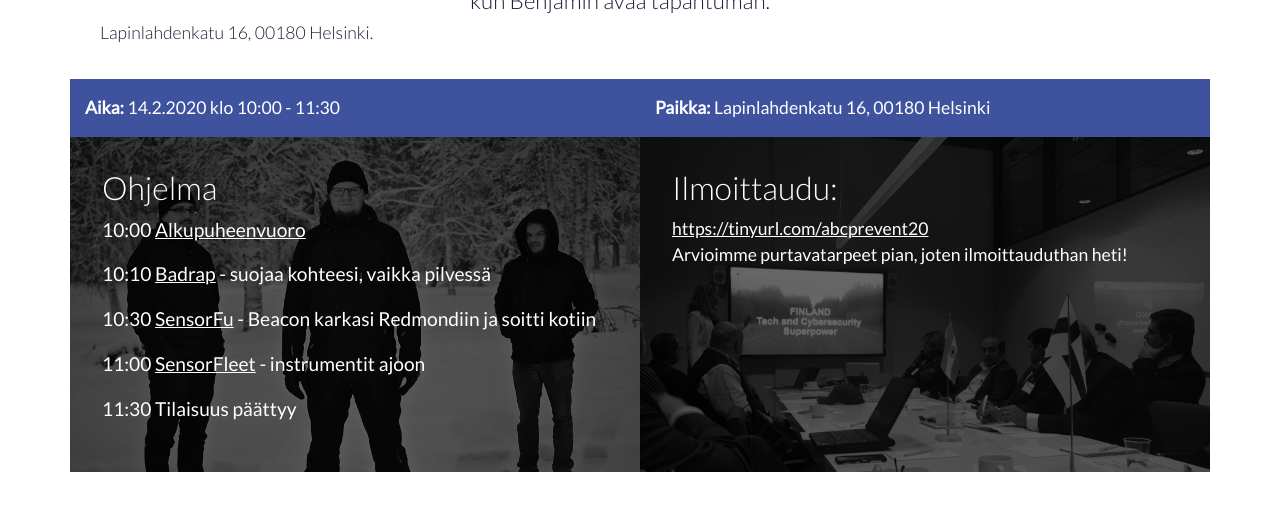
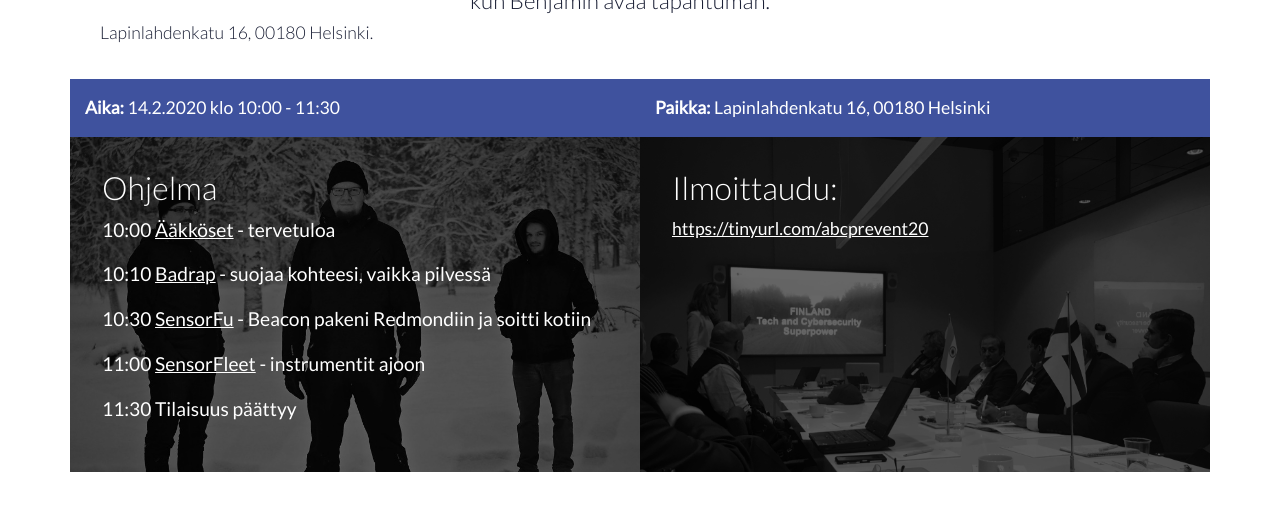
Before and after one commit to scanabc/scanabc.github.io, a Jekyll site: the page prevent20/index.html, which Jekyll copies as it is, in a window 1280 px wide, cut to the strip 927-1447 px from the top of the page. Shown: the top 511 px of the strip. Built offline with Jekyll 4.4.1, drawn with Linux system fonts in a browser that asks for light colours.

Commit message:
Prevent20: consistency and cleanup

```diff
--- a/prevent20/index.html
+++ b/prevent20/index.html
@@ -91,19 +91,15 @@
     <div class="row mb-5">
       <div class="col-12 col-lg-6 team">
         <h2>Ohjelma</h2>
-        <p>10:00 <a href="https://www.scanabc.com/" target="_blank">Alkupuheenvuoro</a></p>
+        <p>10:00 <a href="https://www.scanabc.com/" target="_blank">Ääkköset</a> - tervetuloa</p>
         <p>10:10 <a href="https://badrap.io/" target="_blank">Badrap</a> - suojaa kohteesi, vaikka pilvessä</p>
-        <p>10:30 <a href="https://www.sensorfu.com/" target="_blank">SensorFu</a> - Beacon karkasi Redmondiin ja soitti kotiin</p>
+        <p>10:30 <a href="https://www.sensorfu.com/" target="_blank">SensorFu</a> - Beacon pakeni Redmondiin ja soitti kotiin</p>
         <p>11:00 <a href="https://www.sensorfleet.com/" target="_blank">SensorFleet</a> - instrumentit ajoon </p>
         <p>11:30 Tilaisuus päättyy</p>
       </div>
       <div class="col-12 col-lg-6 meeting">
         <h2>Ilmoittaudu:</h2>
          <a href="https://tinyurl.com/abcprevent20" target="_blank" class="signup">https://tinyurl.com/abcprevent20</a>
-         <p>
-          Arvioimme purtavatarpeet pian,
-          joten ilmoittauduthan heti!
-        </p>
       </div>
     </div>
   </div>
```
